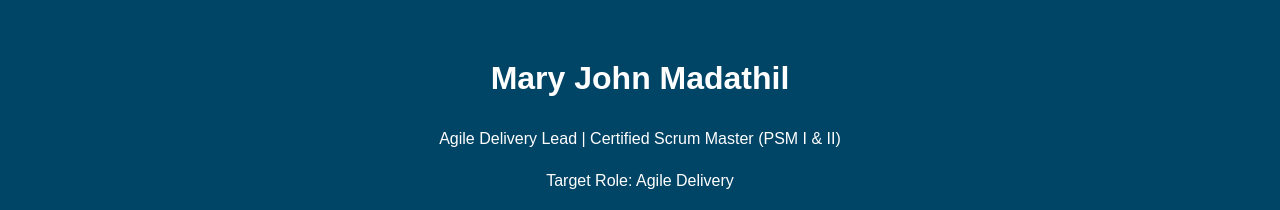
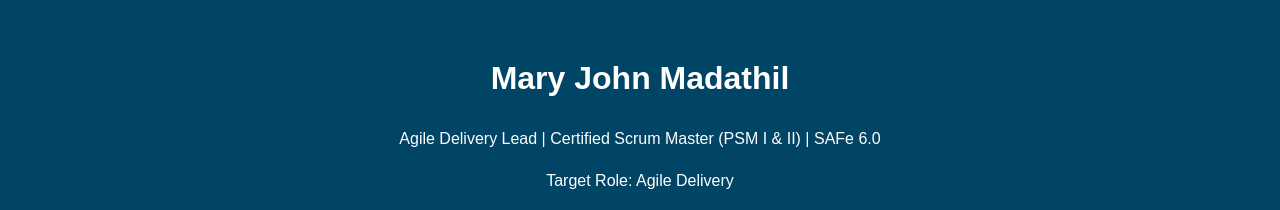
Before and after one commit to MaryJohnM-GH/KnowMaryJ, a plain HTML site: page index.html in a window 1280 px wide. Shown: the top 210 px of the page. Drawn offline with Linux system fonts and the light colour scheme.

Commit message:
Update index.html

```diff
--- a/index.html
+++ b/index.html
@@ -10,7 +10,7 @@
   <header class="hero">
     <div class="hero-content">
       <h1>Mary John Madathil</h1>
-      <p>Agile Delivery Lead | Certified Scrum Master (PSM I & II)</p>
+      <p>Agile Delivery Lead | Certified Scrum Master (PSM I & II) | SAFe 6.0 </p>
       <p>Target Role: Agile Delivery</p>
       <div class="hero-links">
         <a href="mailto:mary.johnm@gmail.com">Email</a>
```
